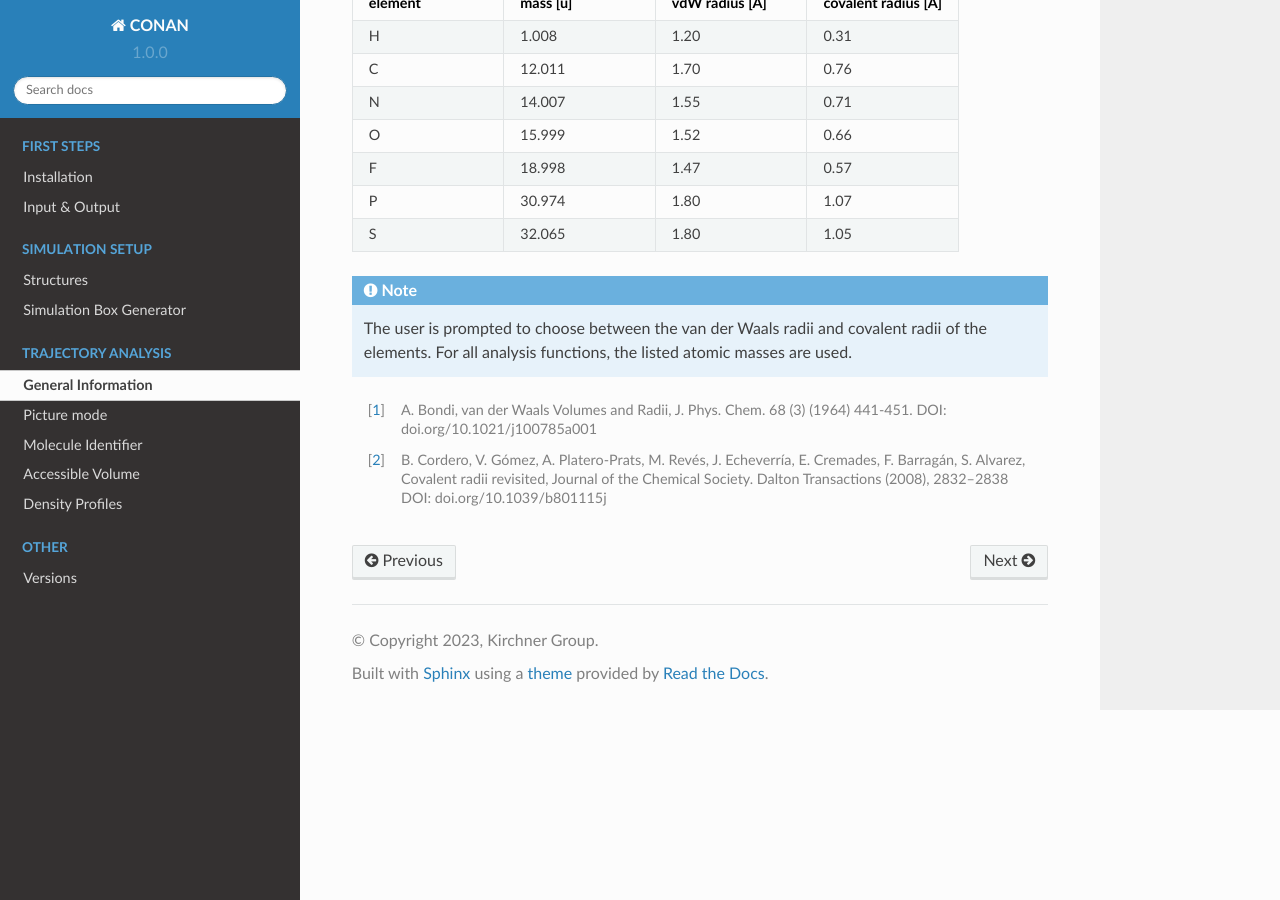
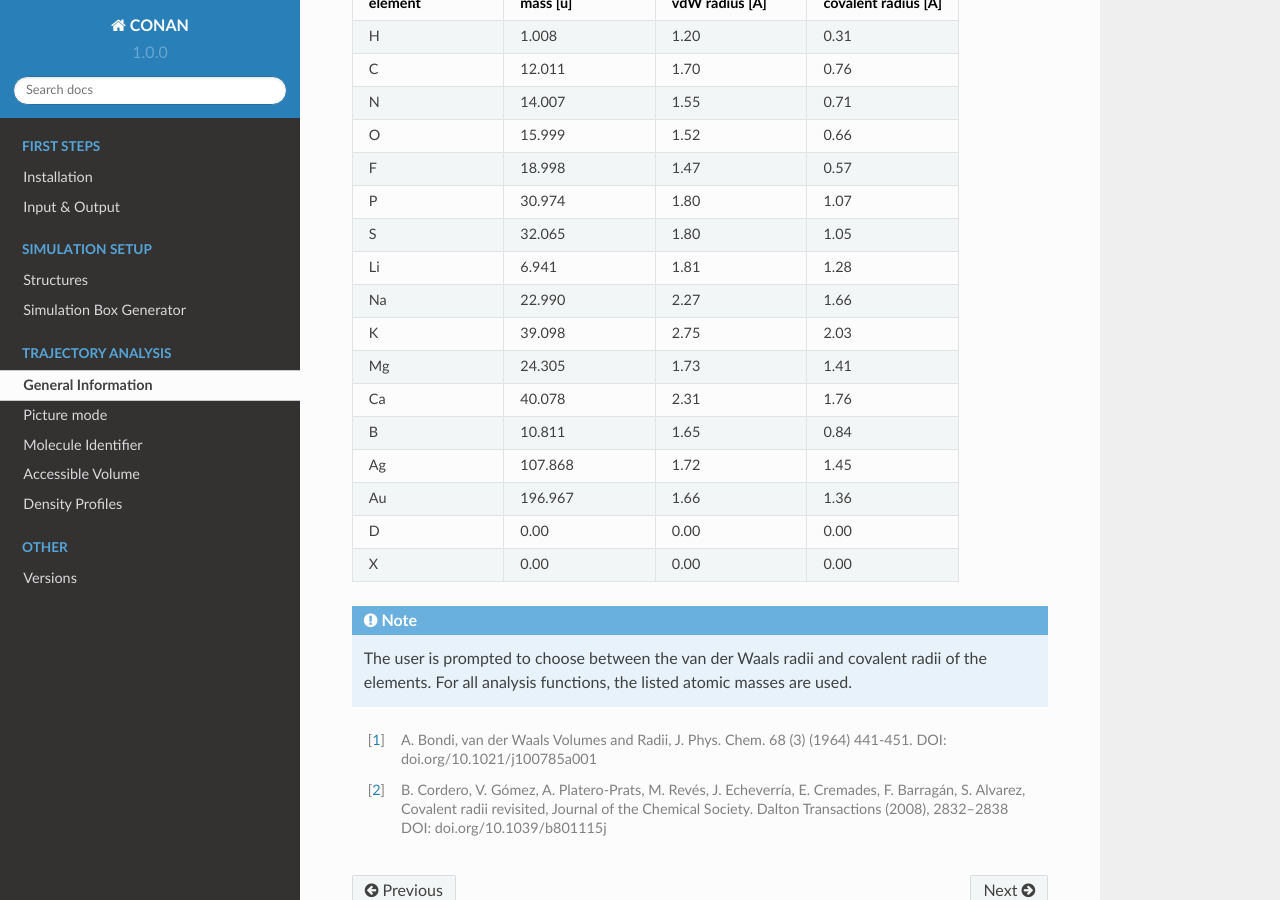
Before and after one commit to kirchners-manta/conan_manual, a Sphinx documentation site: the page built from docs/source/analysis/analysis.rst, in a window 1280 px wide and 900 px high, scrolled down 798 px. Built offline with Sphinx 7.4.7 and the Read the Docs theme 2.0.0, drawn with Linux system fonts in a browser that asks for light colours.

Commit message:
updated element data

```diff
--- a/docs/source/analysis/analysis.rst
+++ b/docs/source/analysis/analysis.rst
@@ -60,7 +60,46 @@ For the analysis options implemented, the following parameters are potentially n
      - 32.065
      - 1.80
      - 1.05
-
+   * - Li
+     - 6.941
+     - 1.81
+     - 1.28
+   * - Na
+     - 22.990
+     - 2.27
+     - 1.66
+   * - K
+     - 39.098
+     - 2.75
+     - 2.03
+   * - Mg
+     - 24.305
+     - 1.73
+     - 1.41
+   * - Ca
+     - 40.078
+     - 2.31
+     - 1.76
+   * - B
+     - 10.811
+     - 1.65
+     - 0.84
+   * - Ag
+     - 107.868
+     - 1.72
+     - 1.45
+   * - Au
+     - 196.967
+     - 1.66
+     - 1.36
+   * - D
+     - 0.00
+     - 0.00
+     - 0.00
+   * - X
+     - 0.00
+     - 0.00
+     - 0.00
 
 .. note::
 
```
